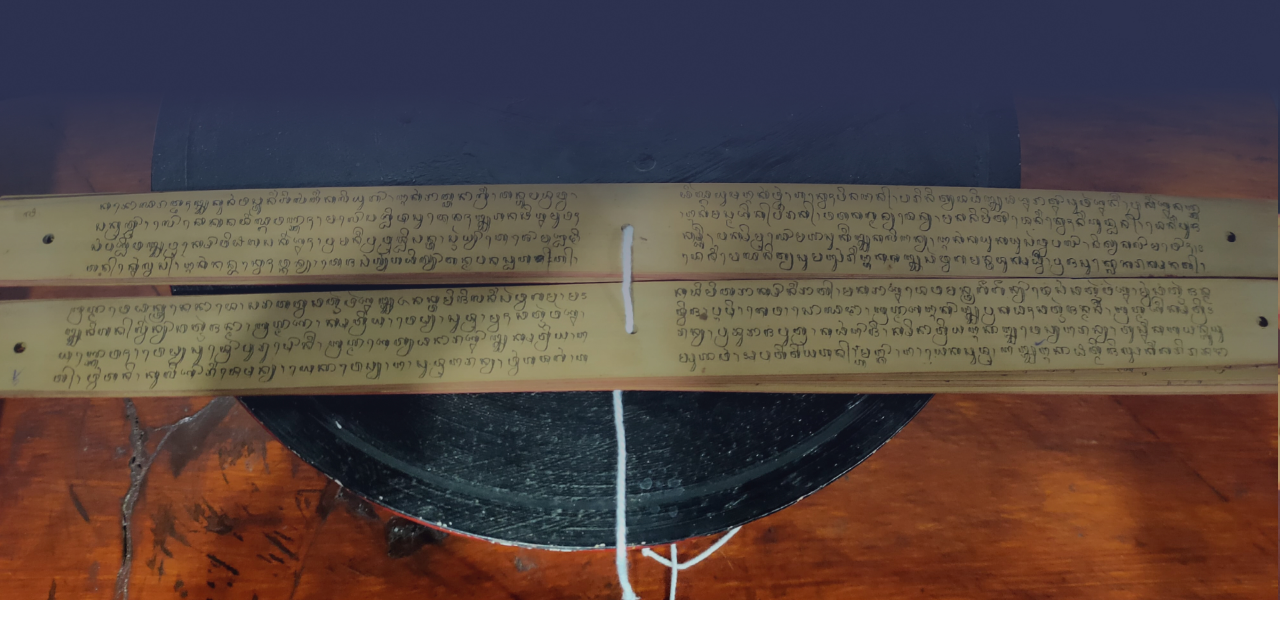
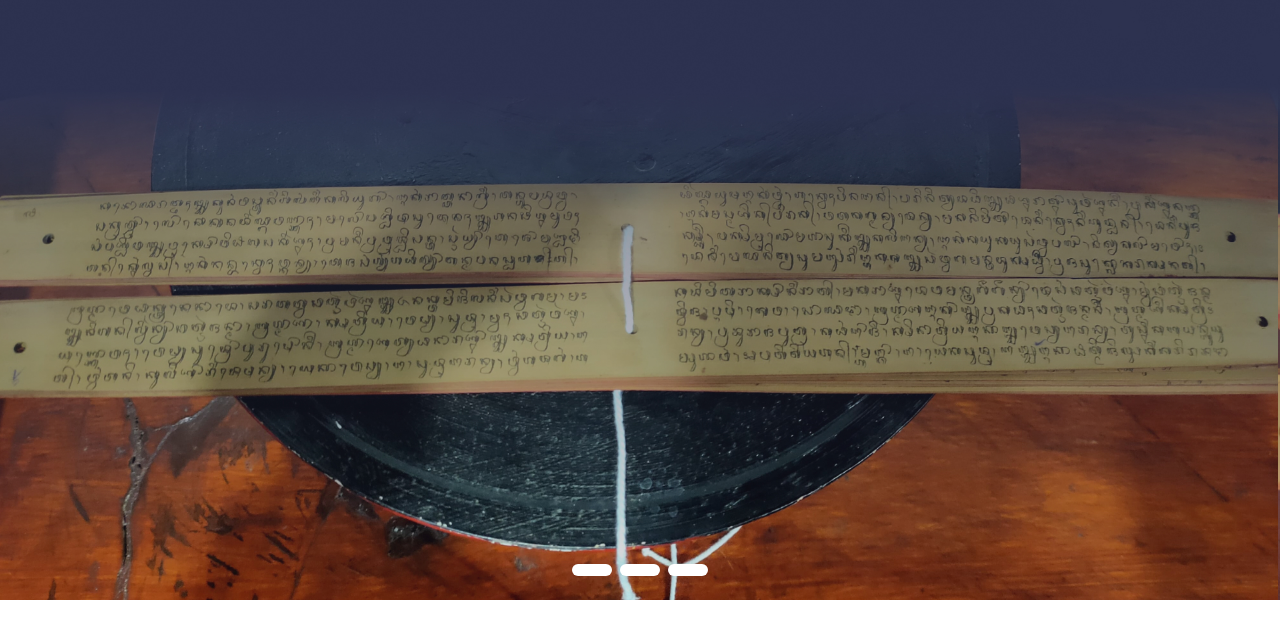
Before and after one commit to vinsdesign/lontar_bali_project, a Vue app: page / in a window 1280 px wide. Shown: the top 638 px of the page. Built offline with nearby package versions, Linux system fonts and the light colour scheme.

Commit message:
fix: carouselImage

```diff
--- a/src/components/carousel/CarouselImage.vue
+++ b/src/components/carousel/CarouselImage.vue
@@ -13,12 +13,12 @@
         />
       </div>
     </div>
-    <div class="absolute bottom-0 left-0 right-0 flex justify-end z-10 w-full py-2 gap-2 pr-9 pb-5">
+    <div class="absolute bottom-[5%] w-full flex justify-center items-center gap-2">
       <a
         v-for="(image, index) in images"
         :key="index"
         :href="'#item' + (index + 1)"
-        class="py-2 px-2 bg-mediumBlue rounded-full border-gray-400"
+        class="xxsm:w-5 xxsm:h-2 base:w-7 base:h-3 md:w-9 md:h-3 lg:w-10 lg:h-3 bg-white btn-circle border-gray-400"
         :class="{
           active: index + 1 === currentIndex
         }"
--- a/tailwind.config.js
+++ b/tailwind.config.js
@@ -2,6 +2,36 @@
 export default {
   content: ['./index.html', './src/**/*.{js,ts,vue}'],
   theme: {
+    screens: {
+      xxsm: '320px',
+      // => @media (min-width: 320px) { ... }
+      xsm: '370px',
+      // => @media (min-width: 370px) { ... }
+      base: '480px',
+      // => @media (min-width: 370px) { ... }
+      sm: '640px',
+      // => @media (min-width: 640px) { ... }
+      md: '768px',
+      // => @media (min-width: 768px) { ... }
+      lg: '1024px',
+      // => @media (min-width: 1024px) { ... }
+      xl: '1280px',
+      // => @media (min-width: 1280px) { ... }
+      '2xl': '1536px'
+      // => @media (min-width: 1280px) { ... }
+    },
+    colors: {
+      transparent: 'transparent',
+      current: 'currentColor',
+      darkBlue: '#2D3250',
+      mediumBlue: '#424769',
+      lightBlue: '#676F9D',
+      orangePastel: '#F9B17A',
+      darkSecondary: '#9A9A9A',
+      lightSecondary: '#C1C1C1',
+      white: '#ffffff',
+      black: '#000000'
+    },
     extend: {
       fontFamily: {
         montsBold: 'Montserrat-Bold, sans-serif',
```
